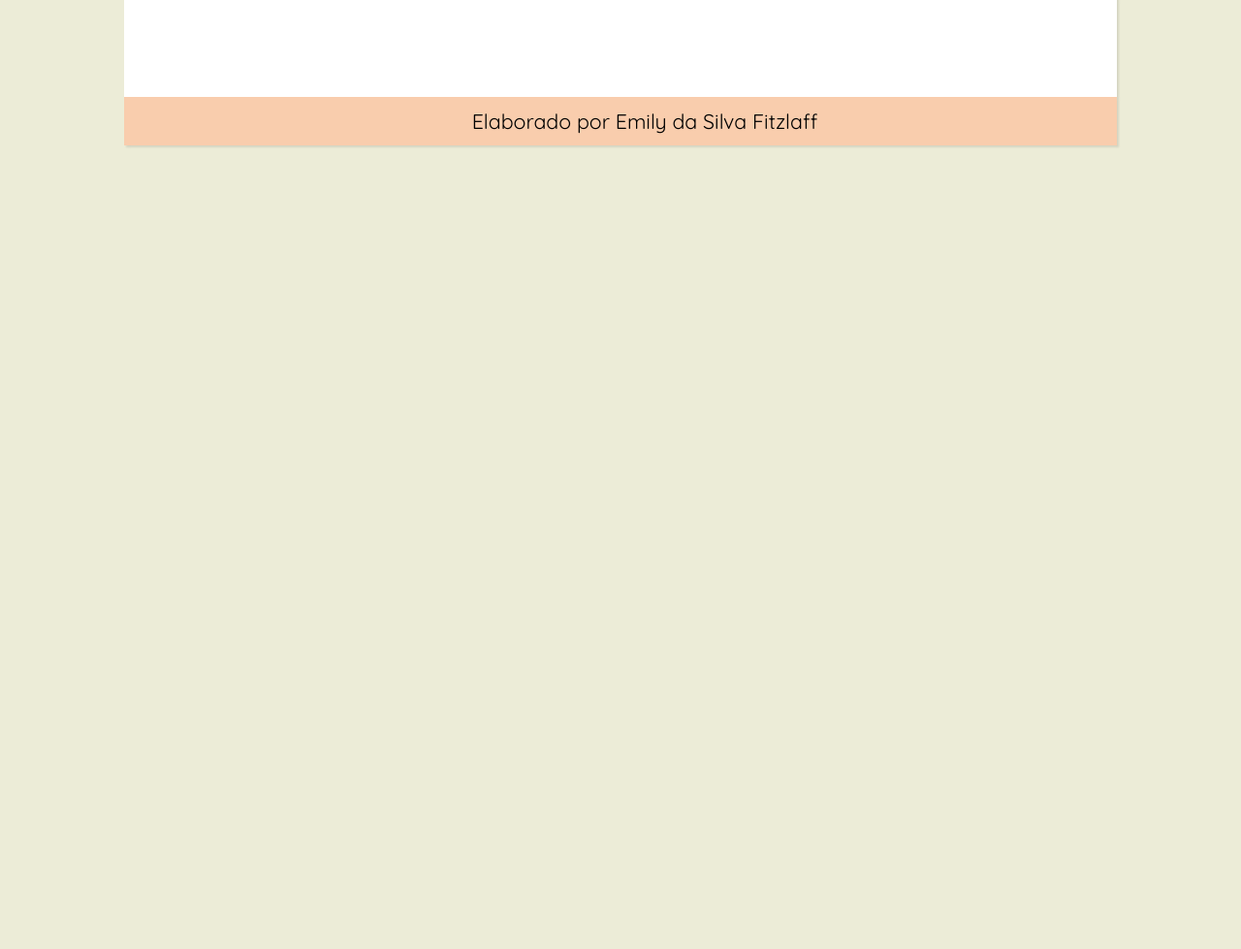
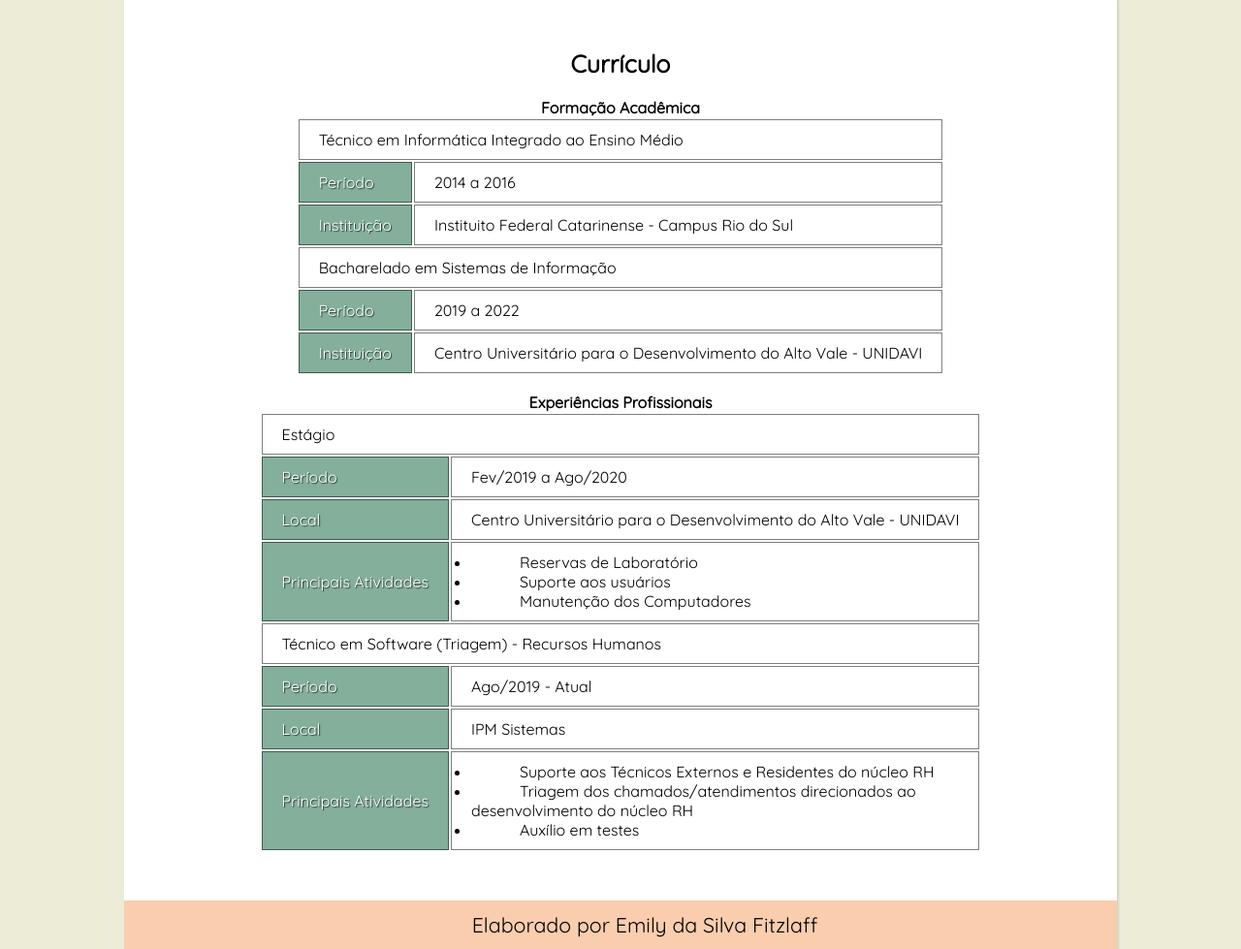
Before and after one commit to EmilyFitzlaff/Desenvolvimento_WEB, a PHP site: page /curriculo.php in a window 1280 px wide. Shown: the part 100-1079 px from the top of the page at 97% size. Before the commit the page ends 252 px from the top, so only its background shows below. Run offline with PHP 8.4, Linux system fonts and the light colour scheme.

Commit message:
Finalização

```diff
--- a/Aula 03 - CSS/Site pessoal/css/estilo.css
+++ b/Aula 03 - CSS/Site pessoal/css/estilo.css
@@ -140,3 +140,57 @@ table tr td a:hover {
     text-decoration: underline;
     color: rgba(0,0,0,1);
 }
+
+table tr td ul li {
+    width: 500px;
+    text-indent: 50px;
+}
+
+form {
+    font-family: 'Quicksand', sans-serif;
+
+}
+fieldset {
+    width: 460px;
+    border: 1px solid rgba(0,0,0,.1);
+    padding: 20px;
+}
+
+fieldset legend {
+    font-weight: bolder;
+}
+
+label, button {
+    display: block;
+}
+
+input {
+    width: 400px;
+    padding: 10px;
+    margin-bottom: 20px;
+}
+
+select {
+    width: 400px;
+    margin-bottom: 20px;
+    padding: 5px;
+}
+
+.disabled {
+    border: 1px solid rgba(0,0,0,.1);
+}
+
+button {
+    margin-top: 10px;
+    padding: 10px 20px;
+    background-color: #FE4365;
+    border: none;
+    border-radius: 5px;
+    color: white;
+    text-shadow: 2px 2px 2px rgba(0,0,0,.1);
+    text-transform: uppercase;
+}
+
+button:hover {
+    background-color: #83AF9B;
+}
--- a/Aula 03 - CSS/Site pessoal/curriculo.php
+++ b/Aula 03 - CSS/Site pessoal/curriculo.php
@@ -1,5 +1,5 @@
 <!DOCTYPE html>
-<?php $title = "Currículos"; ?>
+<?php $title = "Currículo"; ?>
 
     <head>
         <?php include_once('head.php'); ?>
@@ -8,7 +8,95 @@
     <body>
         <?php include_once('header.php'); ?>
         <main>
+            <h2 class="titulo">Currículo</h2>
 
+            <div class="center">
+                <table>
+                    <caption>Formação Acadêmica </caption>
+                    <tr>
+                        <td colspan="4">Técnico em Informática Integrado ao Ensino Médio</td>
+                    </tr>
+
+                    <tr>
+                        <td class="title-table">Período</td>
+                        <td colspan="3">2014 a 2016</td>
+                    </tr>
+
+                    <tr>
+                        <td class="title-table">Instituição</td>
+                        <td colspan="3">Instituito Federal Catarinense - Campus Rio do Sul</td>
+                    </tr>
+
+                    <tr>
+                        <td colspan="4">Bacharelado em Sistemas de Informação</td>
+                    </tr>
+
+                    <tr>
+                        <td class="title-table">Período</td>
+                        <td colspan="3">2019 a 2022</td>
+                    </tr>
+
+                    <tr>
+                        <td class="title-table">Instituição</td>
+                        <td colspan="3">Centro Universitário para o Desenvolvimento do Alto Vale - UNIDAVI</td>
+                    </tr>
+                </table>
+
+                <br>
+
+                <table>
+                    <caption>Experiências Profissionais</caption>
+                    <tr>
+                        <td colspan="4">Estágio</td>
+                    </tr>
+
+                    <tr>
+                        <td class="title-table">Período</td>
+                        <td colspan="3">Fev/2019 a Ago/2020</td>
+                    </tr>
+
+                    <tr>
+                        <td class="title-table">Local</td>
+                        <td colspan="3">Centro Universitário para o Desenvolvimento do Alto Vale - UNIDAVI</td>
+                    </tr>
+
+                    <tr>
+                        <td class="title-table">Principais Atividades</td>
+                        <td colspan="3">
+                            <ul>
+                                <li>Reservas de Laboratório</li>
+                                <li>Suporte aos usuários</li>
+                                <li>Manutenção dos Computadores</li>
+                            </ul>
+                        </td>
+                    </tr>
+
+                    <tr>
+                        <td colspan="4">Técnico em Software (Triagem) - Recursos Humanos</td>
+                    </tr>
+
+                    <tr>
+                        <td class="title-table">Período</td>
+                        <td colspan="3">Ago/2019 - Atual</td>
+                    </tr>
+
+                    <tr>
+                        <td class="title-table">Local</td>
+                        <td colspan="3">IPM Sistemas</td>
+                    </tr>
+
+                    <tr>
+                        <td class="title-table">Principais Atividades</td>
+                        <td colspan="3">
+                            <ul>
+                                <li>Suporte aos Técnicos Externos e Residentes do núcleo RH</li>
+                                <li>Triagem dos chamados/atendimentos direcionados ao desenvolvimento do núcleo RH</li>
+                                <li>Auxílio em testes</li>
+                            </ul>
+                        </td>
+                    </tr>
+                </table>
+            </div>
         </main>
         <?php include_once('footer.php'); ?>
     </body>
```
Also changed, not shown: Aula 03 - CSS/Site pessoal/contato.php (+22 -0 lines).
